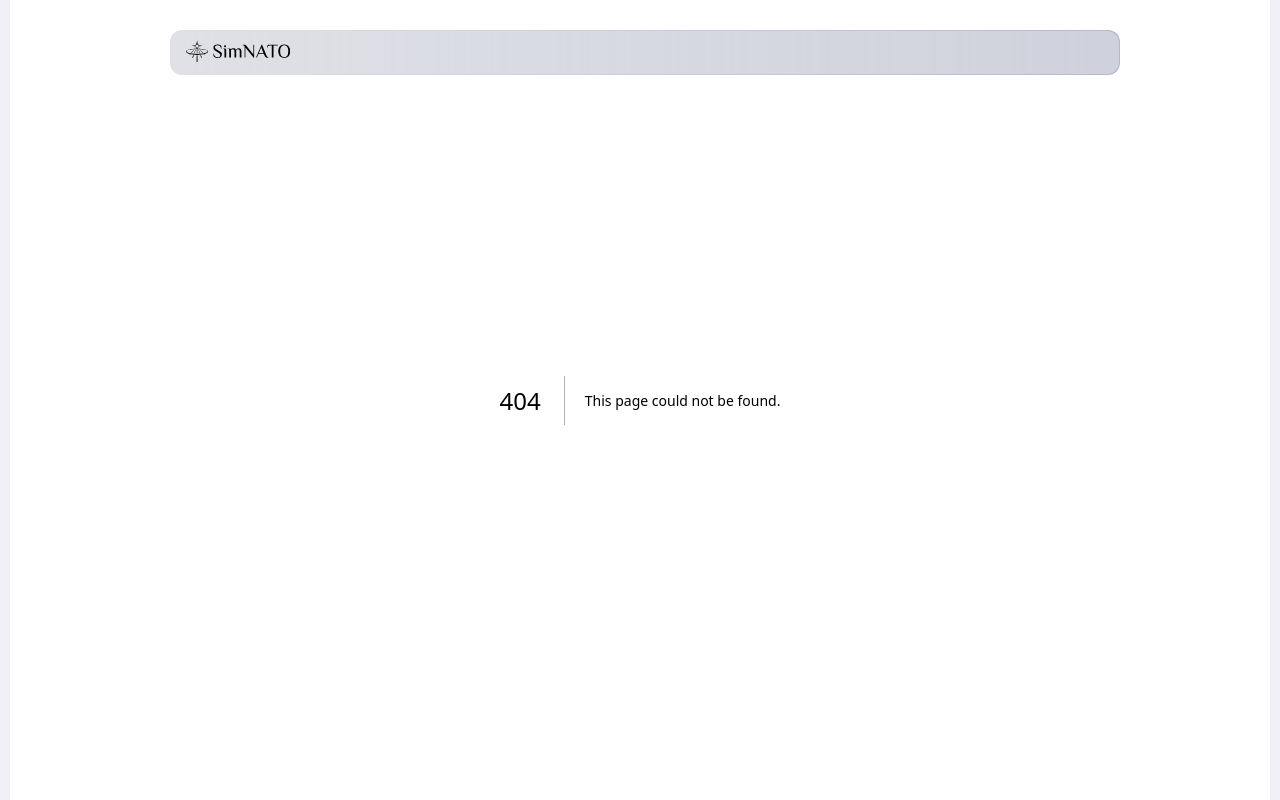
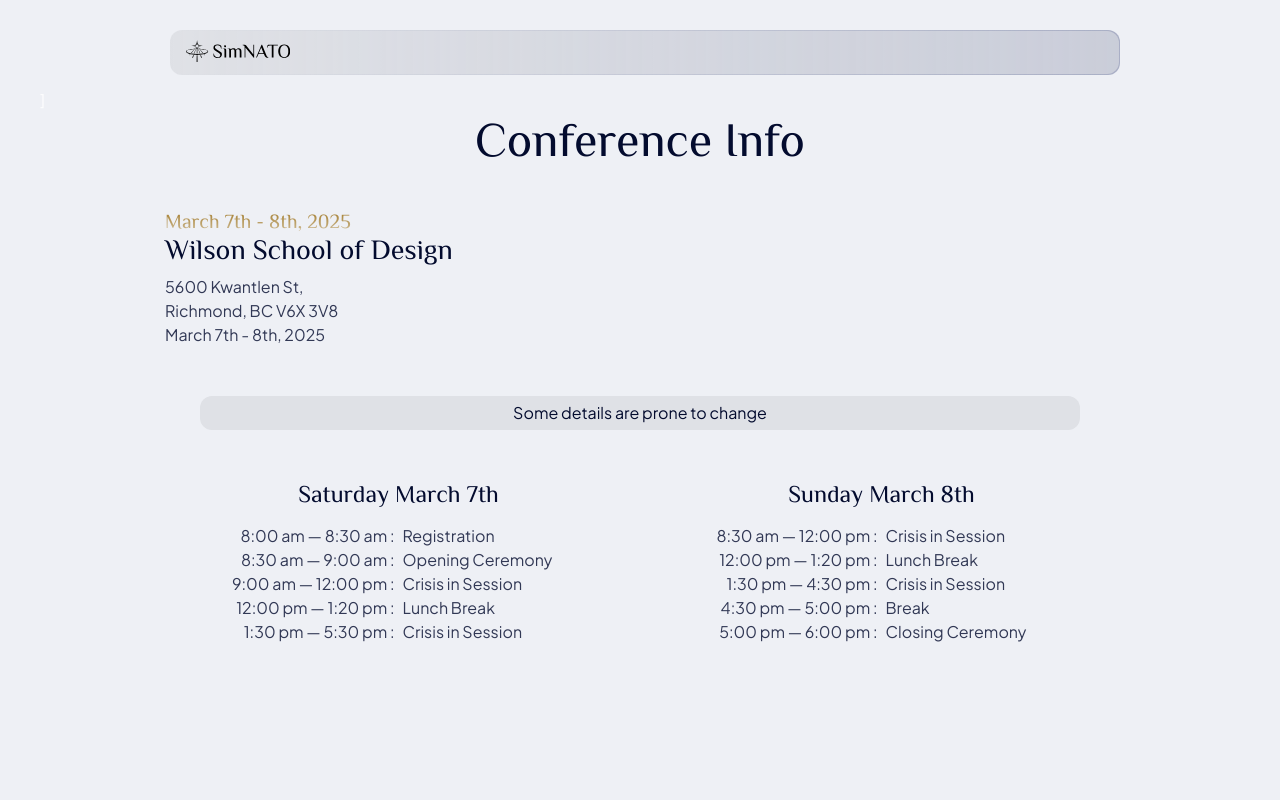
Before and after one commit to oklex/simnato-site, a Next.js app: page /conference in a window 1280 px wide. Before the commit this address had no page. Built offline with nearby package versions, Linux system fonts and the light colour scheme; some icons are missing.

Commit message:
added conference page including a schedule

```diff
--- a/package.json
+++ b/package.json
@@ -9,6 +9,7 @@
     "@headlessui/react": "^2.2.0",
     "@mantine/hooks": "^7.13.4",
     "babel-plugin-styled-components": "^2.1.4",
+    "dayjs": "^1.11.13",
     "next": "^15.0.3",
     "polished": "^4.3.1",
     "react": "^18.2.0",
--- a/src/components/Banner.tsx
+++ b/src/components/Banner.tsx
@@ -60,7 +60,7 @@ const StyledBanner = styled.div<{
 	display: flex;
 	justify-content: center;
 	align-items: center;
-	width: ${({ isMobile }) => isMobile ? '100%': 'calc(100% - 10px)'};
+	/* width: ${({ isMobile }) => isMobile ? '100%': 'calc(100% - 10px)'}; */
 
 	${({ color }) => {
 		if (color === 'neutral') {
--- a/src/components/Navigation.tsx
+++ b/src/components/Navigation.tsx
@@ -73,7 +73,7 @@ export const Navigation = ({ sticky }: { sticky?: boolean }): ReactElement => {
             <Div flex justifyContent="start">
               <NavigationModalContent isMobile={isMobile}>
                 <NavLink label="Home" route="/" />
-                {/* <NavLink label="Conference" route="/" /> */}
+                <NavLink label="Conference" route="/conference" />
                 <Spacer height="calc(3vh + 12px)" />
                 <Div flex flexDirection="col" gap="8px" padding="4px 0px 0px">
                   <Text mode="gold" align={isMobile ? "left" : "center"}>
--- /dev/null
+++ b/src/pages/conference.tsx
@@ -0,0 +1,185 @@
+import React, { ReactElement, ReactNode, useEffect } from 'react';
+
+import {
+	Accordion,
+	AccordionItemType,
+	Container,
+	Header,
+	Section,
+	Spacer,
+	StyledText,
+	Text,
+	Div,
+	NarrowContainer,
+	SplitScreen,
+	SubContainer,
+	Button,
+} from '@ui-library';
+import { Banner } from '@src/components/Banner';
+import styled from 'styled-components';
+import dayjs from 'dayjs';
+
+export const ConferencePage = (): ReactElement => {
+	return (
+		<div>
+			<Container center>
+				<Spacer height={'5.5rem'} />
+				{/* <Spacer height={'calc(5vh + 45px)'} /> */}]
+				<Header center mode="dark" level={1}>
+					Conference Info
+				</Header>
+				<NarrowContainer>
+					<SplitScreen>
+						<Div padding="30px 0px">
+							<Header level={6} mode="gold">
+								March 7th - 8th, 2025
+							</Header>
+							<Header level={4} mode="dark">
+								Wilson School of Design
+							</Header>
+							<Spacer height={'0.5rem'} />
+							<Text mode="dark" subtle align="left">
+								5600 Kwantlen St,
+								<br />
+								Richmond, BC V6X 3V8
+								<br />
+								March 7th - 8th, 2025
+							</Text>
+						</Div>
+						<Div />
+					</SplitScreen>
+					<Div width="100%">
+						<Banner type="neutral">Some details are prone to change</Banner>
+					</Div>
+					<SplitScreen>
+						<Div padding="30px 0px">
+							<Header level={5} mode="dark" center>
+								Saturday March 7th
+							</Header>
+							<Spacer />
+							<Text mode="dark" subtle align="center">
+								<TimeBlock
+									day={1}
+									time="8:00 am — 8:30 am"
+									label="Registration"
+								/>
+								<TimeBlock
+									day={1}
+									time="8:30 am — 9:00 am"
+									label="Opening Ceremony"
+								/>
+								<TimeBlock
+									day={1}
+									time="9:00 am — 12:00 pm"
+									label="Crisis in Session"
+								/>
+								<TimeBlock
+									day={1}
+									time="12:00 pm — 1:20 pm "
+									label="Lunch Break"
+								/>
+								<TimeBlock
+									day={1}
+									time="1:30 pm — 5:30 pm"
+									label=" Crisis in Session"
+								/>
+							</Text>
+						</Div>
+						<Div padding="30px 0px">
+							<Header level={5} mode="dark" center>
+								Sunday March 8th
+							</Header>
+							<Spacer />
+							<Text mode="dark" subtle align="center">
+								<TimeBlock
+									day={1}
+									time="8:30 am — 12:00 pm"
+									label="Crisis in Session"
+								/>
+								<TimeBlock
+									day={1}
+									time="12:00 pm — 1:20 pm "
+									label="Lunch Break"
+								/>
+								<TimeBlock
+									day={1}
+									time="1:30 pm — 4:30 pm"
+									label=" Crisis in Session"
+								/>
+								<TimeBlock day={1} time="4:30 pm — 5:00 pm" label="Break" />
+								<TimeBlock
+									day={1}
+									time="5:00 pm — 6:00 pm"
+									label="Closing Ceremony"
+								/>
+							</Text>
+						</Div>
+					</SplitScreen>
+				</NarrowContainer>
+			</Container>
+		</div>
+	);
+};
+
+const TimeBlock = ({
+	time,
+	label,
+	day,
+}: {
+	time: string;
+	label: string;
+	day: 1 | 2;
+}): ReactNode => {
+	// experimentally dynamic based on current time too
+	const [status, setStatus] = React.useState<'present' | 'past' | 'future'>(
+		'future'
+	);
+	useEffect(() => {
+		const baseDate = day === 1 ? '2025-03-07' : '2025-03-08';
+		if (!time.includes('—')) {
+			console.error(
+				`Invalid time format for "${time}". Expected an em dash (—).`
+			);
+			return;
+		}
+		const [start, end] = time
+			.split('—')
+			.map((t) => dayjs(`${baseDate} ${t.trim()}`, 'YYYY-MM-DD h:mm a'));
+
+		const now = dayjs();
+		if (now.isBefore(start)) setStatus('future');
+		else if (now.isAfter(end)) setStatus('past');
+		else setStatus('present');
+		console.log('useEffect timeblock status', status, { start, end, now });
+	}, [time]);
+
+	return (
+		<StyledText
+			mode={
+				status === 'future' ? 'dark' : status === 'past' ? 'silver' : 'blue'
+			}
+		>
+			<TimeItem>
+				<span>{time} :</span>
+				<span>{label}</span>
+			</TimeItem>
+		</StyledText>
+	);
+};
+
+const TimeItem = styled.span`
+	display: flex;
+	gap: 0.5rem;
+	& > span {
+		flex-grow: 1;
+		width: 50%;
+		&:first-child {
+			text-align: end;
+		}
+		&:nth-child(2) {
+			text-align: start;
+		}
+	}
+`;
+
+export default ConferencePage;
--- a/src/ui-library/Section.tsx
+++ b/src/ui-library/Section.tsx
@@ -1,6 +1,6 @@
 import React, { FC, ReactNode } from "react";
 import styled, { css } from "styled-components";
-import { MODES, PALETTE, GRADIENTS } from "../theme";
+import { MODES, PALETTE, GRADIENTS, BREAKPOINTS } from "../theme";
 import { GenericContainer } from "./Container";
 
 type SectionProps = {
@@ -73,3 +73,23 @@ const FullWidthSection = styled.section<Omit<SectionProps, "children">>`
     );
   `}
 `;
+
+export const SubContainer = styled.div`
+	height: 100%;
+	display: flex;
+	flex-direction: column;
+	max-width: 650px;
+	margin-left: auto;
+	margin-right: auto;
+`;
+
+export const SplitScreen = styled.div`
+  @media (min-width: ${BREAKPOINTS.sm}) {
+    display: flex;
+    flex-direction: row;
+    gap: 1rem;
+    & > div {
+      width: 50%;
+    }
+  }
+`;
--- a/src/ui-library/index.tsx
+++ b/src/ui-library/index.tsx
@@ -7,7 +7,7 @@ export { Header } from './Header';
 export { Icon } from './Icon';
 export { LinkText as Link } from './Link';
 export { Modal } from './Modal';
-export { Section } from './Section';
+export { Section, SubContainer, SplitScreen } from './Section';
 export { Spacer } from './Spacer';
 export { StyledText } from './StyledText';
 export { Text } from './Text';
```
Also changed, not shown: src/pages/index.tsx (+1 -12 lines), src/pages/registration.tsx (+5 -12 lines), 1 other file (tests, documents, lock files or other folders).
